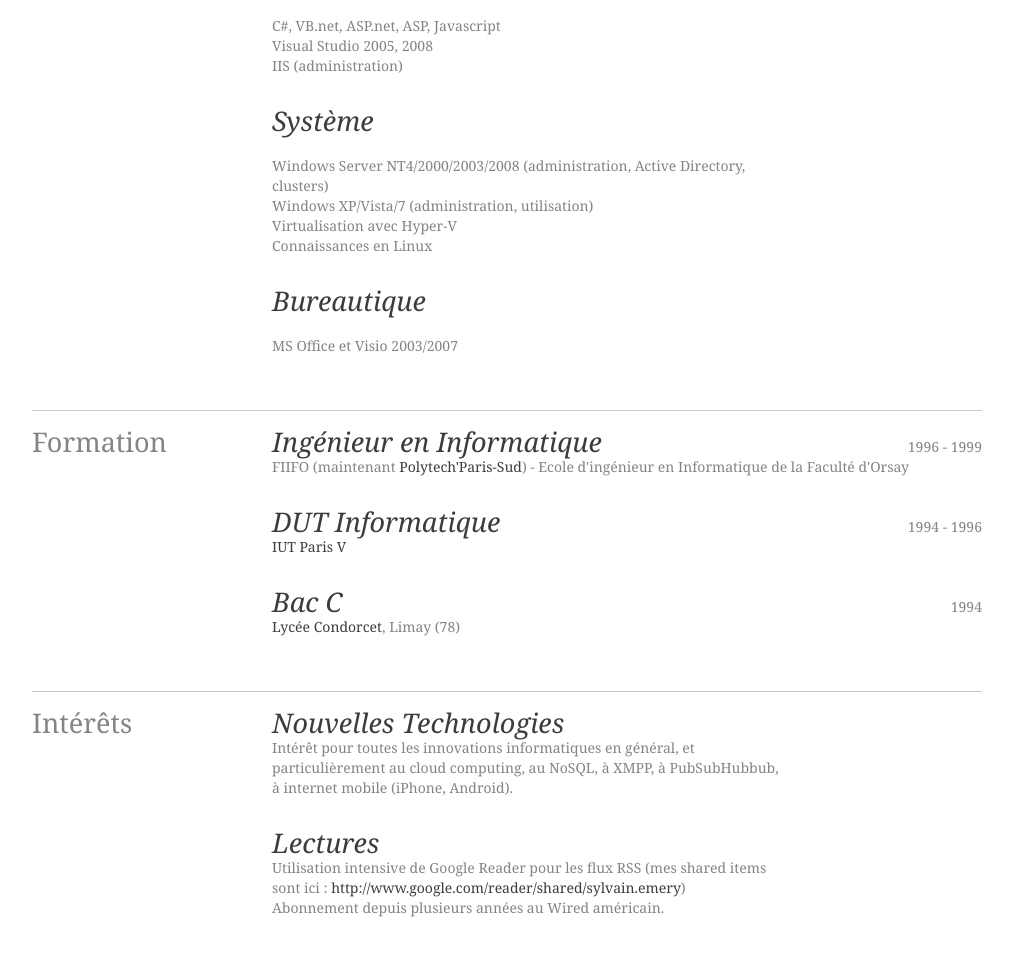
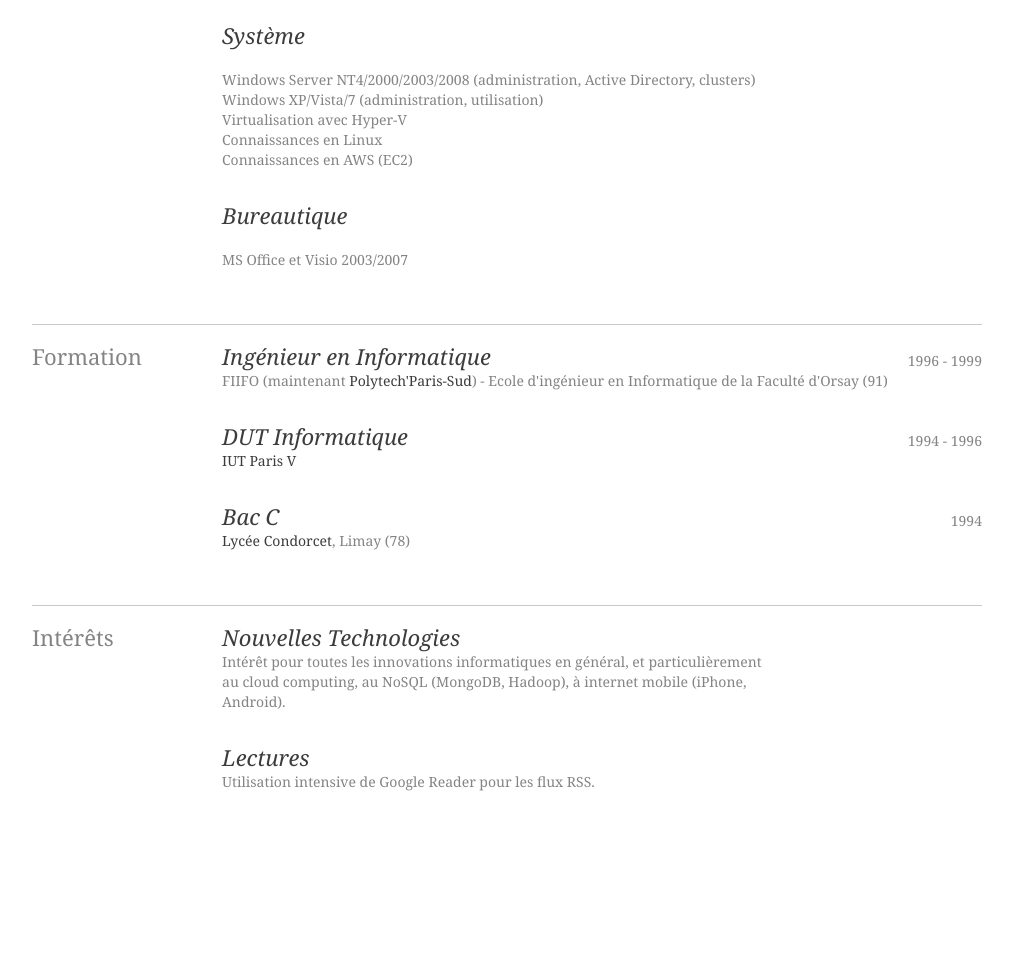
Before and after one commit to sylvainemery/sylvainemery_resume, a plain HTML site: page index.html in a window 1280 px wide. Shown: the part 1551-2523 px from the top of the page, without its empty margins (133-1146 px from the left). After the commit the page ends 2397 px from the top, so only its background shows below. Drawn offline with nearby package versions, Linux system fonts and the light colour scheme.

Commit message:
expanded width of central column + updated skills

```diff
--- a/index.html
+++ b/index.html
@@ -22,24 +22,24 @@ body {
 }
 
 h1 {
- font-size: 41px;
- line-height: 50px;
+ font-size: 35px;
+ line-height: 44px;
  font-weight: normal;
  font-style: normal;
  color: #3c3c3c;
 }
 
 h2 {
- font-size: 27px;
- line-height: 30px;
+ font-size: 22px;
+ line-height: 26px;
  font-weight: normal;
  font-style: normal;
  color: #848484;
 }
 
 h3 {
- font-size: 27px;
- line-height: 30px;
+ font-size: 22px;
+ line-height: 26px;
  font-weight: normal;
  font-style: normal;
  color: #3c3c3c;
@@ -114,10 +114,6 @@ a:link:hover, a:visited:hover {
  margin-bottom: 5px;
 }
 
-#contact li span {
- float: left;
-}
-
 #contact li strong {
  float: right;
  text-align: right;
@@ -125,6 +121,7 @@ a:link:hover, a:visited:hover {
  font-weight: normal;
  font-style: normal;
 }
+
 
 /* @end */
 
@@ -166,8 +163,8 @@ a:link:hover, a:visited:hover {
 }
 
 .section .item {
- width: 710px;
- padding-left: 50px;
+ width: 760px;
+ /*padding-left: 50px;*/
  float: right;
  padding-top: 0;
  margin-bottom: 9px;
@@ -176,7 +173,7 @@ a:link:hover, a:visited:hover {
 }
 
 .section .description {
- width: 510px;
+ width: 560px;
 }
 
 /* @end */
@@ -279,14 +276,13 @@ R&eacute;alisation des sites B2C de listes de cadeaux millemercis.com et milleme
 Cr&eacute;ation des premi&egrave;res op&eacute;rations de collecte "&agrave;-la-1000mercis".<br>
 Mise en place de la base de donn&eacute;es Email-Attitude (aujourd'hui plus de 20 millions d'individus en Europe).<br>
 Mise en place d'intranets/extranets de reporting, en interne et pour les clients.<br>
-Validation du d&eacute;ploiement d'une messagerie instantan&eacute;e interne utilisant le protocole XMPP.<br>
 <br>
 <strong>Missions</strong><br>
 R&eacute;daction de sp&eacute;cifications techniques, cahiers des charges.<br>
 Validation de la planification et du d&eacute;veloppement des nouveaux projets.<br>
 Planification, validation et d&eacute;ploiement de l'infrastructure technique.<br>
 Actuellement sp&eacute;cialis&eacute; dans la conception et le d&eacute;veloppement en bases de donn&eacute;es, travail sur MS SQL Server 2005 et 2008, SSIS et un peu de SSAS/SSRS.<br>
-Gestion des bases marketing de grands comptes (entre autres SFR, PriceMinister, Fnac Eveil et Jeux, Prisma Presse, Dailymotion, ThePhoneHouse, Sofinco).<br>
+Gestion des bases marketing de grands comptes (entre autres SFR, PriceMinister, Oxybul Eveil et Jeux, Prisma Presse, ThePhoneHouse, Sofinco).<br>
 <br>
 <strong>Infrastructure technique</strong><br>
 Plus de 130 serveurs, dont 60 sous Windows.<br>
@@ -314,6 +310,7 @@ Cr&eacute;ation d'une vraie salle technique pour l'h&eacute;bergement des serveu
         <p>SQL Server 2000/2005/2008 (administration, clusters)<br>
 DTS/SSIS (ETL, import/export)<br>
 T-SQL, SQL (d&eacute;veloppement, tuning)<br>
+Connaissances sur MongoDB (sch&eacute;ma, mise en place)<br>
 Connaissances sur SSAS (OLAP, cubes)<br>
 Connaissances sur SSRS (Reporting)<br>
 MS Access
@@ -325,7 +322,8 @@ MS Access
       <div class="description">
         <p>C#, VB.net, ASP.net, ASP, Javascript<br>
 Visual Studio 2005, 2008<br>
-IIS (administration)
+IIS (administration)<br>
+git
 </p>
       </div>
     </div>
@@ -335,7 +333,8 @@ IIS (administration)
         <p>Windows Server NT4/2000/2003/2008 (administration, Active Directory, clusters)<br>
 Windows XP/Vista/7 (administration, utilisation)<br>
 Virtualisation avec Hyper-V<br>
-Connaissances en Linux</p>
+Connaissances en Linux<br>
+Connaissances en AWS (EC2)</p>
       </div>
 </div>
     <div class="item">
@@ -350,7 +349,7 @@ Connaissances en Linux</p>
     <h2>Formation</h2>
     <div class="item">
       <h3>Ing&eacute;nieur en Informatique</h3>
-      <h4>FIIFO (maintenant <a href="http://www.polytech.u-psud.fr" target="_blank">Polytech'Paris-Sud</a>) - Ecole d'ing&eacute;nieur en Informatique de la Facult&eacute; d'Orsay</h4>
+      <h4>FIIFO (maintenant <a href="http://www.polytech.u-psud.fr " target="_blank">Polytech'Paris-Sud</a>) - Ecole d'ing&eacute;nieur en Informatique de la Facult&eacute; d'Orsay (91)</h4>
       <div class="date">1996 - 1999</div>
       <div class="description">
         <p></p>
@@ -380,15 +379,14 @@ Connaissances en Linux</p>
       <h3>Nouvelles Technologies</h3>
       <h4></h4>
       <div class="description">
-        <p>Int&eacute;r&ecirc;t pour toutes les innovations informatiques en g&eacute;n&eacute;ral, et particuli&egrave;rement au cloud computing, au NoSQL, &agrave; XMPP, &agrave; PubSubHubbub, &agrave; internet mobile (iPhone, Android).</p>
+        <p>Int&eacute;r&ecirc;t pour toutes les innovations informatiques en g&eacute;n&eacute;ral, et particuli&egrave;rement au cloud computing, au NoSQL (MongoDB, Hadoop), &agrave; internet mobile (iPhone, Android).</p>
       </div>
     </div>
     <div class="item">
       <h3>Lectures</h3>
       <h4></h4>
       <div class="description">
-        <p>Utilisation intensive de Google Reader pour les flux RSS (mes shared items sont ici : <a href="http://www.google.com/reader/shared/sylvain.emery" target="_blank">http://www.google.com/reader/shared/sylvain.emery</a>)<br>
-Abonnement depuis plusieurs ann&eacute;es au Wired am&eacute;ricain.</p>
+        <p>Utilisation intensive de Google Reader pour les flux RSS.</p>
       </div>
     </div>
   </div>
```
